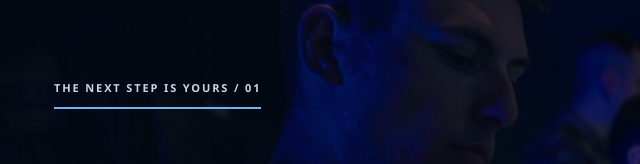
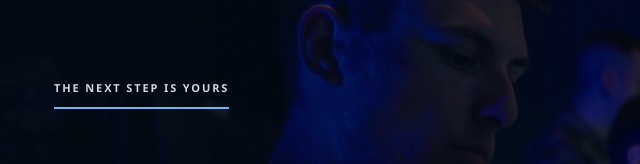
Before and after one commit to PrintOrb/recruiting-intake-demo, a plain HTML site: page docs/Recruiting_Intake_Kiosk.html in a window 1280 px wide. Shown: the part 169-333 px from the top of the page, 0-640 px from the left. Drawn offline with Linux system fonts and the light colour scheme.

Commit message:
Remove decorative step number from student kiosk heading

```diff
--- a/docs/Recruiting_Intake_Kiosk.html
+++ b/docs/Recruiting_Intake_Kiosk.html
@@ -31,7 +31,7 @@
 <nav class="demo-nav"><span>Student kiosk</span><a href="Recruiting_Staff_Manager.html">Open staff demo →</a></nav>
 <main>
 <!-- HERO: edit main copy in Recruiting_Config.js and structure here -->
-<section class="hero"><div class="hero-issue">THE NEXT STEP IS YOURS  /  01</div>
+<section class="hero"><div class="hero-issue">THE NEXT STEP IS YOURS</div>
 <div class="kicker" data-config="kiosk.heroEyebrow">
 </div>
 <h1>
```
